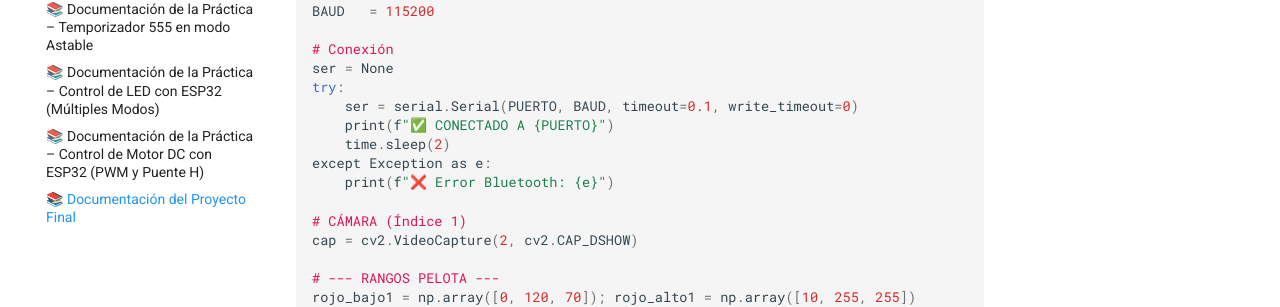
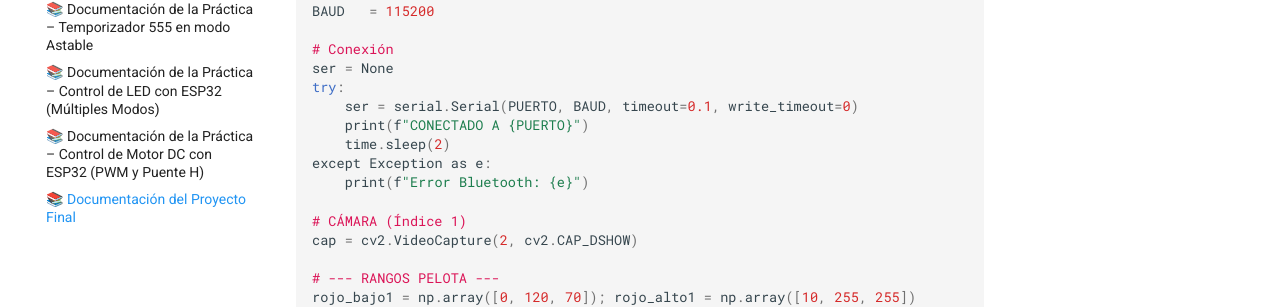
Before and after one commit to Alesso-24/Respositorio_AleyJose, an MkDocs documentation site: the page built from docs/plataforma.md, in a window 1280 px wide and 900 px high, scrolled down 13377 px. Shown: the part 144-451 px from the top of the window. Built offline with MkDocs 1.6.1 and Material for MkDocs 9.7.7, drawn with Linux system fonts in a browser that asks for light colours.

Commit message:
fuera emojis

```diff
--- a/docs/plataforma.md
+++ b/docs/plataforma.md
@@ -289,10 +289,10 @@ BAUD   = 115200
 ser = None
 try:
     ser = serial.Serial(PUERTO, BAUD, timeout=0.1, write_timeout=0)
-    print(f"✅ CONECTADO A {PUERTO}")
+    print(f"CONECTADO A {PUERTO}")
     time.sleep(2)
 except Exception as e:
-    print(f"❌ Error Bluetooth: {e}")
+    print(f"Error Bluetooth: {e}")
 
 # CÁMARA (Índice 1)
 cap = cv2.VideoCapture(2, cv2.CAP_DSHOW)
```
